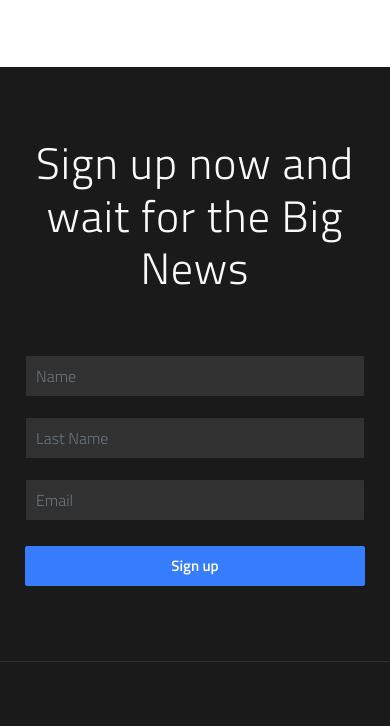
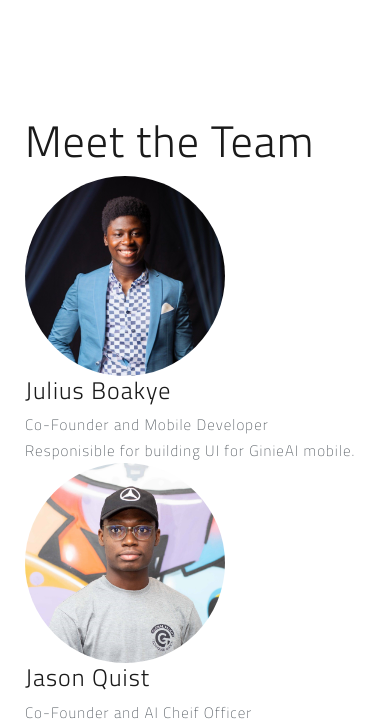
Before and after one commit to Darkbeast-glitch/Darkbeast-glitch.github.io, a plain HTML site: page index.html in a window 390 px wide. Shown: the part 4894-5620 px from the top of the page. Drawn offline with nearby package versions, Linux system fonts and the light colour scheme.

Commit message:
chore: Update team member images and styles in index.html

```diff
--- a/index.html
+++ b/index.html
@@ -54,6 +54,13 @@
             height: auto;
         }
     }
+
+    .team-member img {
+        border-radius: 50%;
+        width: 200px;
+        height: 200px;
+        object-fit: cover;
+    }
 </style>
 
 <body>
@@ -88,7 +95,7 @@
 
                 <ul class="navbar-nav ml-auto">
                     <li class="nav-item active">
-                        <a class="nav-link" href="#"><i class="icon ion-md-download"></i> Download now </a>
+                        <a class="nav-link" href="#"><i class="icon ion-md-download"></i> Download Soon </a>
                     </li>
                 </ul>
             </div>
@@ -289,7 +296,31 @@
             </div> -->
         </div>
     </section>
-
+    <section id="team" class="pt-5">
+        <div class="container">
+            <div class="heading-block" style="text-align: left;">
+                <h3>Meet the Team</h3>
+            </div>
+            <div class="row">
+                <div class="col-md-6">
+                    <div class="team-member">
+                        <img src="assets/images/Julius Boakye.jpg" alt="Team Member 1" class="img-fluid">
+                        <h4>Julius Boakye</h4>
+                        <p>Co-Founder and Mobile Developer</p>
+                        <p>Responisible for building UI for GinieAI mobile.</p>
+                    </div>
+                </div>
+                <div class="col-md-6">
+                    <div class="team-member">
+                        <img src="assets/images/jay.jpg" alt="Team Member 2" class="img-fluid">
+                        <h4>Jason Quist</h4>
+                        <p>Co-Founder and AI Cheif Officer</p>
+                        <p>Responisible for building Models and backend.</p>
+                    </div>
+                </div>
+            </div>
+        </div>
+    </section>
     <section class="bg-dark divider">
         <div class="container">
             <div class="heading-block">
```
Also changed, not shown: assets/images/Julius Boakye.jpg (added), assets/images/jay.jpg (added).
